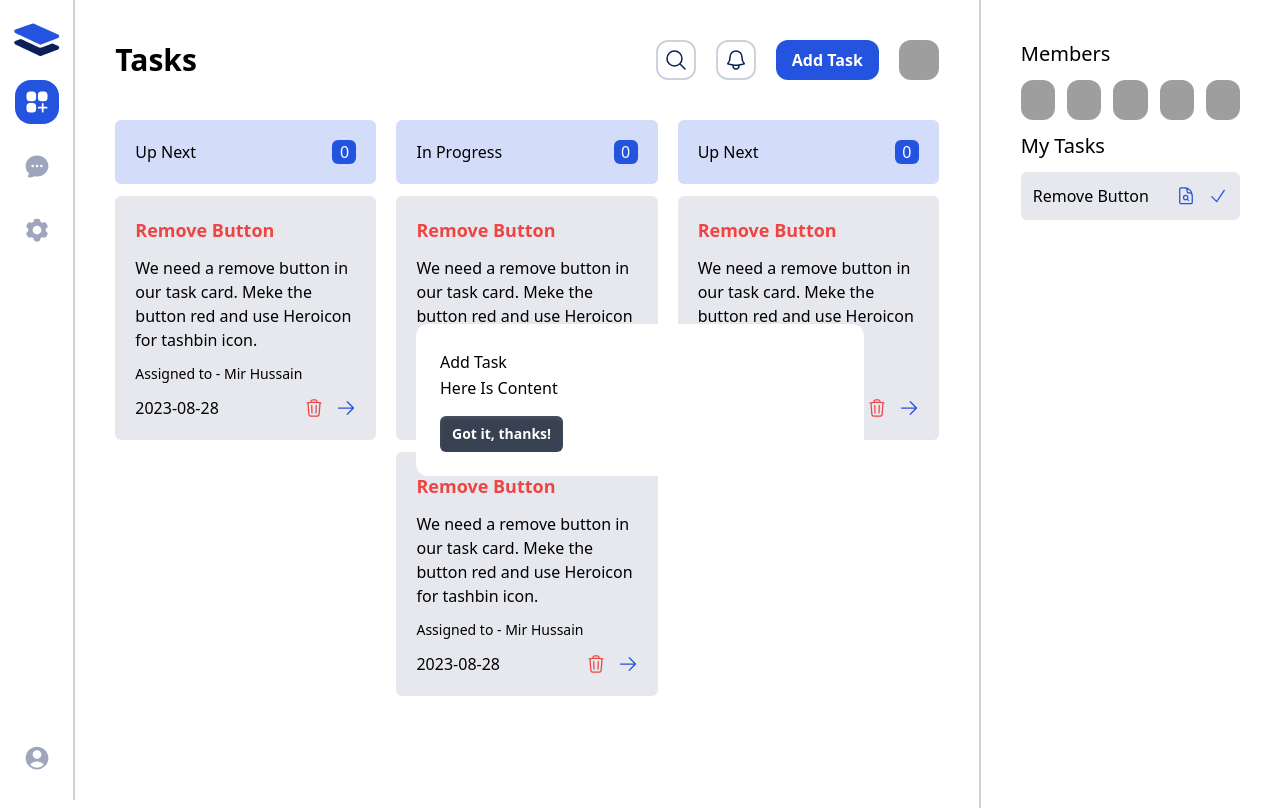
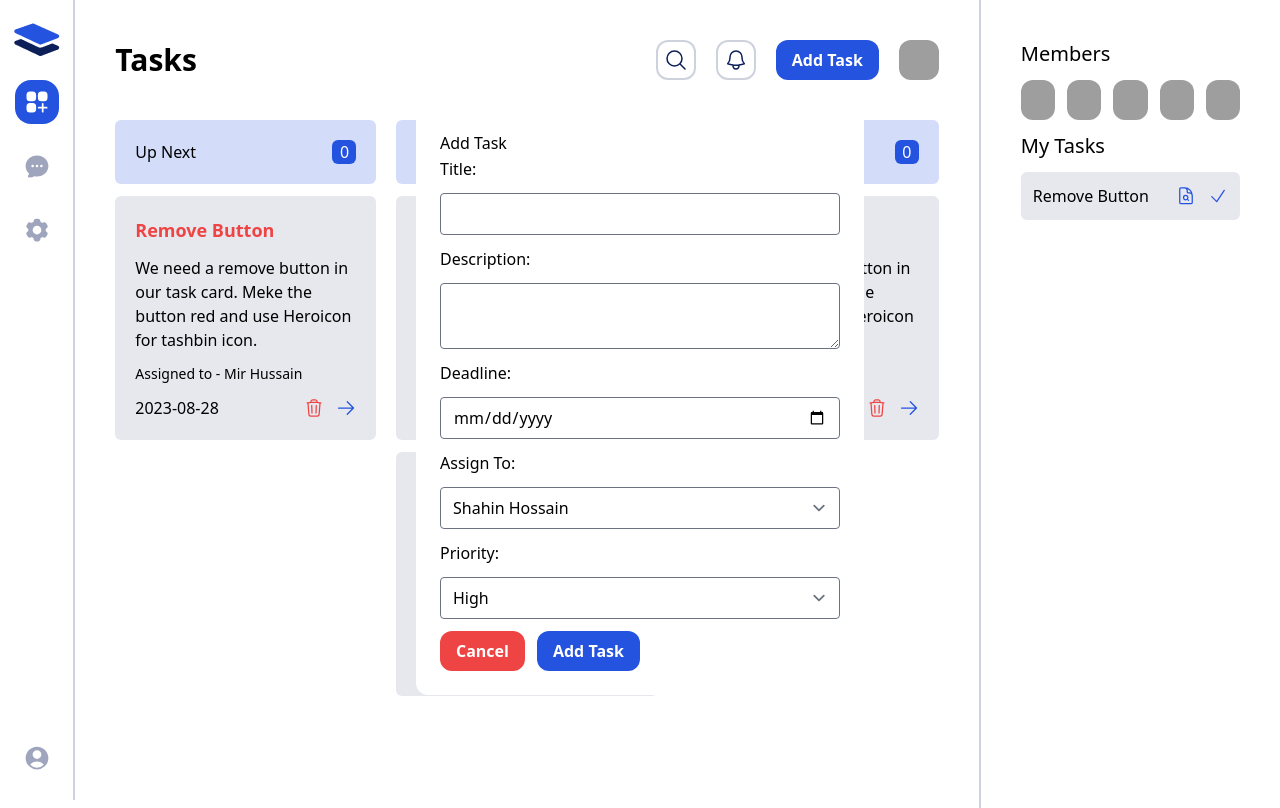
Before and after one commit to shahin-hossain-dev/redux-task-manager, a React (Vite) app: page / in a window 1280 px wide. Both pictures are taken after a click on the button "Add Task". Shown: the top 808 px of the page. Built offline with nearby package versions, Linux system fonts and the light colour scheme; grey boxes are pictures that could not be loaded.

Commit message:
add: task form

```diff
--- a/package.json
+++ b/package.json
@@ -15,12 +15,12 @@
     "@reduxjs/toolkit": "^1.9.7",
     "react": "^18.2.0",
     "react-dom": "^18.2.0",
-    "react-hook-form": "^7.45.4",
+    "react-hook-form": "^7.54.2",
     "react-redux": "^8.1.3",
     "react-router-dom": "^6.15.0"
   },
   "devDependencies": {
-    "@tailwindcss/forms": "^0.5.5",
+    "@tailwindcss/forms": "^0.5.10",
     "@types/react": "^18.2.15",
     "@types/react-dom": "^18.2.7",
     "@vitejs/plugin-react": "^4.0.3",
--- a/src/components/tasks/AddTaskModal.jsx
+++ b/src/components/tasks/AddTaskModal.jsx
@@ -1,9 +1,80 @@
+import { useForm } from "react-hook-form";
 import Modal from "../../ui/Modal";
 
 const AddTaskModal = ({ isOpen, setIsOpen }) => {
+  const { register, handleSubmit, reset } = useForm();
+
+  const onSubmit = (data) => {
+    console.log(data);
+    onCancel();
+  };
+  const onCancel = () => {
+    setIsOpen(false);
+    reset();
+  };
   return (
     <Modal isOpen={isOpen} setIsOpen={setIsOpen} title={"Add Task"}>
-      <p>Here Is Content</p>
+      <form onSubmit={handleSubmit(onSubmit)}>
+        <div className="flex flex-col gap-3 mb-3">
+          <label htmlFor="title">Title:</label>
+          <input
+            type="text"
+            className="w-full rounded"
+            name=""
+            id="title"
+            {...register("title", { required: true })}
+          />
+        </div>
+        <div className="flex flex-col gap-3 mb-3">
+          <label htmlFor="title">Description:</label>
+          <textarea
+            type="text"
+            className="w-full rounded"
+            id="description"
+            {...register("description", { required: true })}
+          />
+        </div>
+        <div className="flex flex-col gap-3 mb-3">
+          <label htmlFor="deadline">Deadline:</label>
+          <input
+            type="date"
+            className="w-full rounded"
+            id="deadline"
+            {...register("date", { required: true })}
+          />
+        </div>
+        <div className="flex flex-col gap-3 mb-3">
+          <label htmlFor="assignTo">Assign To:</label>
+          <select
+            id="assignTo"
+            className="rounded w-full"
+            {...register("assignTo", { required: true })}
+          >
+            <option defaultValue="Shahin Hossain">Shahin Hossain</option>
+            <option value="Shahin Hossain">Akbor Sheikh</option>
+          </select>
+        </div>
+        <div className="flex flex-col gap-3 mb-3">
+          <label htmlFor="priority">Priority:</label>
+          <select
+            id="priority"
+            className="rounded w-full"
+            {...register("priority", { required: true })}
+          >
+            <option defaultValue="high">High</option>
+            <option value="medium">Medium</option>
+            <option value="low">Low</option>
+          </select>
+        </div>
+        <div className="flex gap-3 items-center">
+          <button onClick={onCancel} type="button" className="btn btn-danger">
+            Cancel
+          </button>
+          <button type="submit" className="btn btn-primary">
+            Add Task
+          </button>
+        </div>
+      </form>
     </Modal>
   );
 };
--- a/src/ui/Modal.jsx
+++ b/src/ui/Modal.jsx
@@ -23,14 +23,6 @@ export default function Modal({ isOpen, setIsOpen, title, children }) {
                 {title}
               </DialogTitle>
               {children}
-              <div className="mt-4">
-                <Button
-                  className="inline-flex items-center gap-2 rounded-md bg-gray-700 py-1.5 px-3 text-sm/6 font-semibold text-white shadow-inner shadow-white/10 focus:outline-none data-[hover]:bg-gray-600 data-[focus]:outline-1 data-[focus]:outline-white data-[open]:bg-gray-700"
-                  onClick={close}
-                >
-                  Got it, thanks!
-                </Button>
-              </div>
             </DialogPanel>
           </div>
         </div>
```
Also changed, not shown: 1 other file (tests, documents, lock files or other folders).
